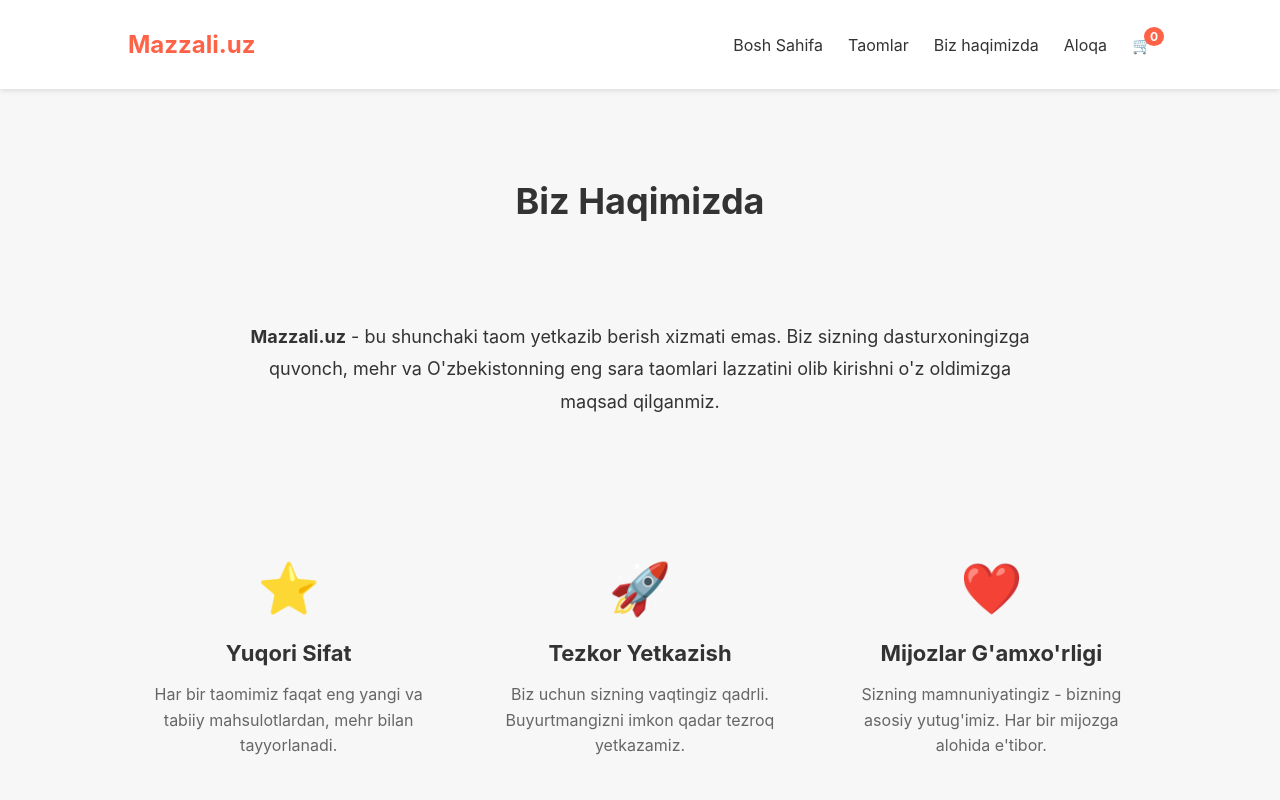
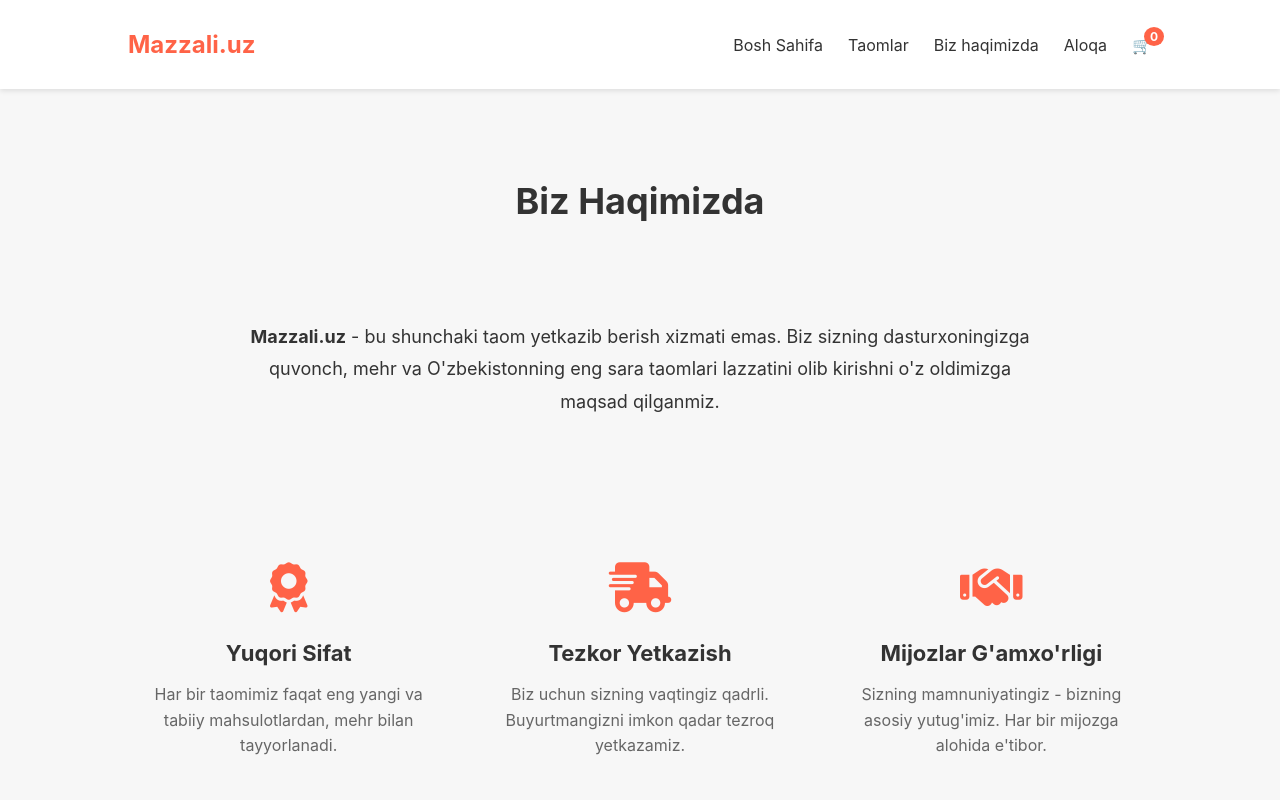
Before and after one commit to Orifjon5583/oziq-ovqat, a plain HTML site: page haqimizda.html in a window 1280 px wide. Shown: the top 800 px of the page. Drawn offline with Linux system fonts and the light colour scheme.

Commit message:
oziq ovqat

```diff
--- a/haqimizda.html
+++ b/haqimizda.html
@@ -4,6 +4,8 @@
     <meta charset="UTF-8">
     <meta name="viewport" content="width=device-width, initial-scale=1.0">
     <title>Biz Haqimizda - Mazzali.uz</title>
+    <link rel="stylesheet" href="https://cdnjs.cloudflare.com/ajax/libs/font-awesome/6.6.0/css/all.min.css">
+
     <link rel="stylesheet" href="style.css">
 </head>
 <body>
@@ -38,17 +40,17 @@
             <!-- YANGI: Qadriyatlar bo'limi -->
             <div class="qadriyatlar-bolimi">
                 <div class="qadriyat-ustuni">
-                    <div class="ikonka">⭐</div>
+                    <div class="ikonka"><i class="fa-solid fa-award"></i></div>
                     <h3>Yuqori Sifat</h3>
                     <p>Har bir taomimiz faqat eng yangi va tabiiy mahsulotlardan, mehr bilan tayyorlanadi.</p>
                 </div>
                 <div class="qadriyat-ustuni">
-                    <div class="ikonka">🚀</div>
+                    <div class="ikonka"><i class="fa-solid fa-truck-fast"></i></div>
                     <h3>Tezkor Yetkazish</h3>
                     <p>Biz uchun sizning vaqtingiz qadrli. Buyurtmangizni imkon qadar tezroq yetkazamiz.</p>
                 </div>
                 <div class="qadriyat-ustuni">
-                    <div class="ikonka">❤️</div>
+                    <div class="ikonka"><i class="fa-solid fa-handshake"></i></div>
                     <h3>Mijozlar G'amxo'rligi</h3>
                     <p>Sizning mamnuniyatingiz - bizning asosiy yutug'imiz. Har bir mijozga alohida e'tibor.</p>
                 </div>
```
Also changed, not shown: index.html (+3 -2 lines).
